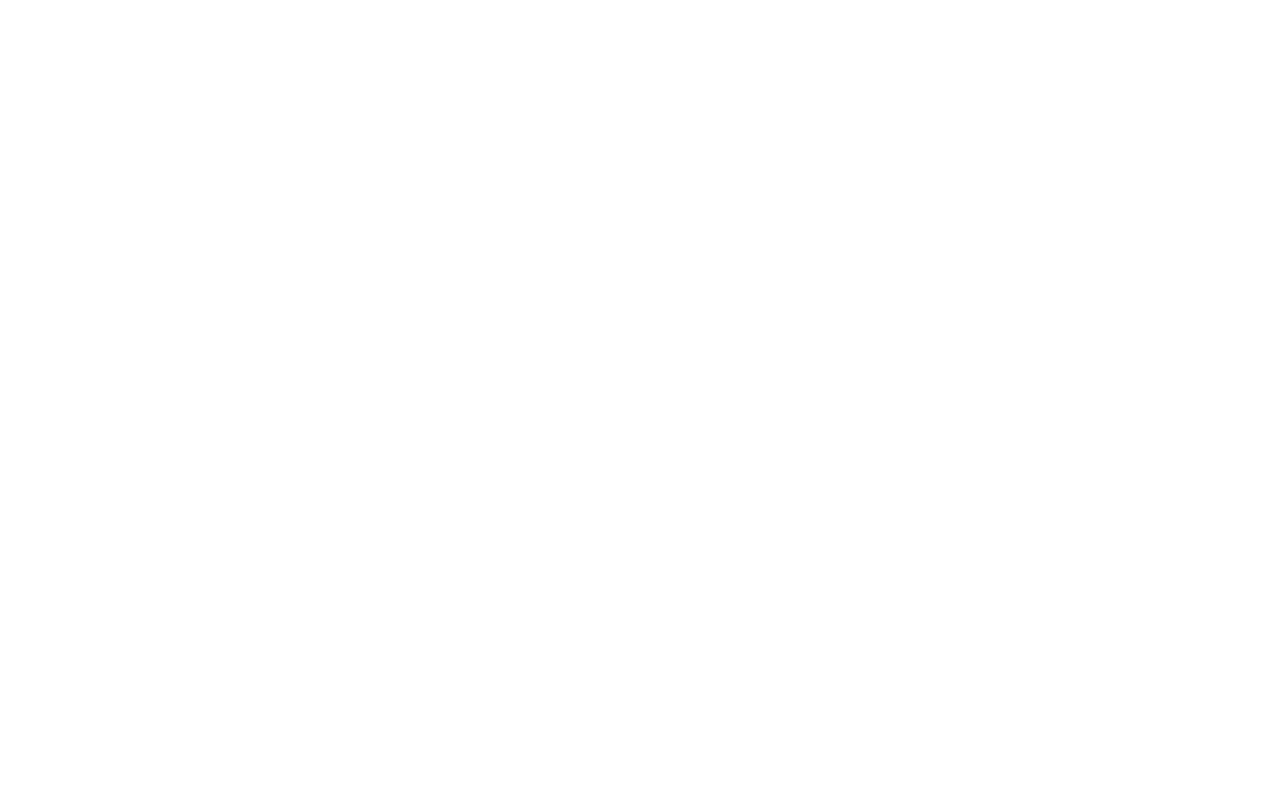
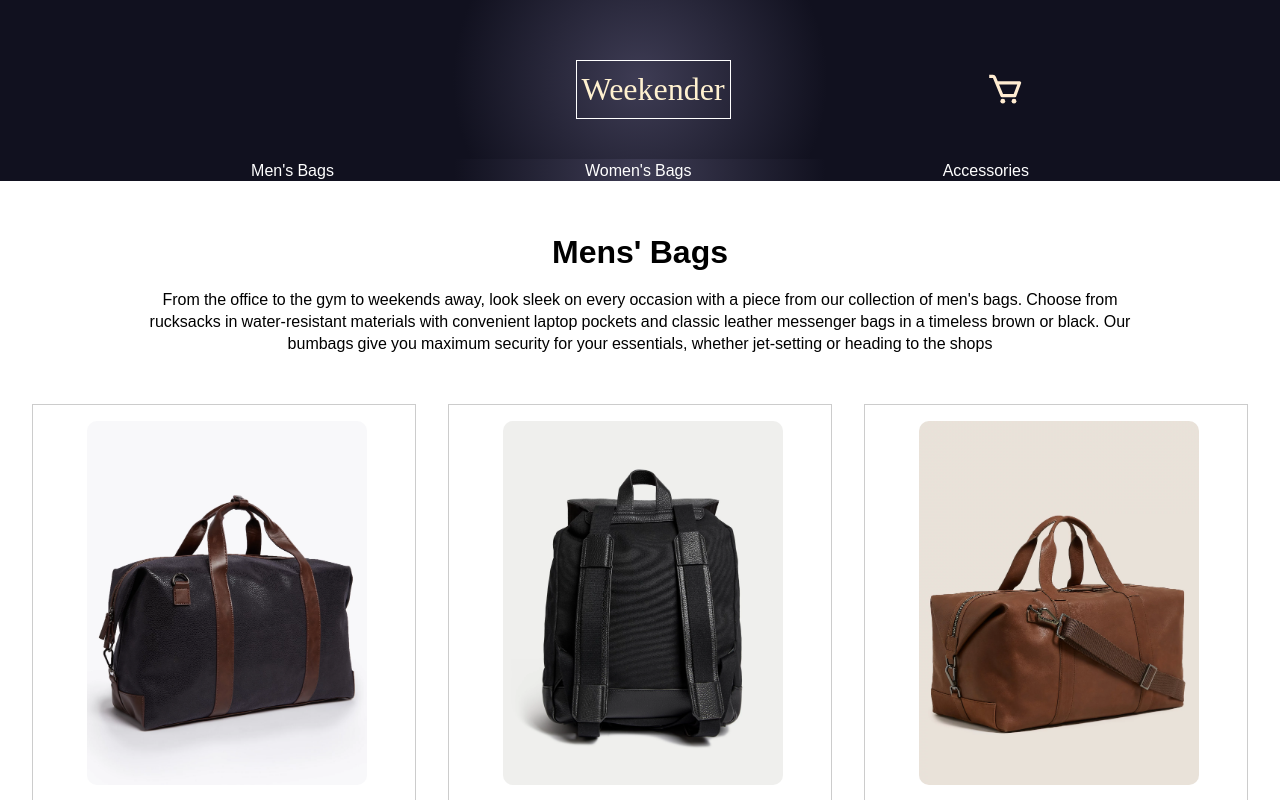
Before and after one commit to hammad42662/weekender-london, a React (Vite) app: page /menbags in a window 1280 px wide. Before the commit this address had no page. Shown: the top 800 px of the page. Built offline with nearby package versions, Linux system fonts and the light colour scheme; a web font is replaced by a local one.

Commit message:
Bug Fixes

```diff
--- a/src/App.jsx
+++ b/src/App.jsx
@@ -1,4 +1,9 @@
-import { Route, Routes } from "react-router-dom";
+import {
+  createBrowserRouter,
+  createRoutesFromElements,
+  Route,
+  RouterProvider,
+} from "react-router-dom";
 import Home from "./pages/Home";
 import MenBags from "./pages/MenBags";
 import WomenBags from "./pages/WomenBags";
@@ -7,18 +12,22 @@
 import Nav from "./components/header/Nav";
 import { CartProvider } from "./context/CartContext";
 import Footer from "./footer/Footer";
+const router = createBrowserRouter(
+  createRoutesFromElements(
+    <Route path="/" element={<Nav />}>
+      <Route index element={<Home />} />
+      <Route path="/menbags" element={<MenBags />} />
+      <Route path="/womenbags" element={<WomenBags />} />
+      <Route path="/accessories" element={<Accessories />} />
+      <Route path="*" element={<PageNotFound />} />
+    </Route>
+  )
+);
 function App() {
   return (
     <CartProvider>
       <div>
-        <Nav />
-        <Routes>
-          <Route index element={<Home />} />
-          <Route path="/menbags" element={<MenBags />} />
-          <Route path="/womenbags" element={<WomenBags />} />
-          <Route path="/accessories" element={<Accessories />} />
-          <Route path="*" element={<PageNotFound />} />
-        </Routes>
+        <RouterProvider router={router} />
         <Footer />
       </div>
     </CartProvider>
--- a/src/components/categories-section/Categories.jsx
+++ b/src/components/categories-section/Categories.jsx
@@ -18,6 +18,16 @@
     path: "../public/images/accessory.jpg",
   },
 ];
+const getCategoryLink = (categoryId) => {
+  switch (categoryId) {
+    case 11:
+      return "/menbags";
+    case 22:
+      return "/womenbags";
+    default:
+      return "/accessories";
+  }
+};
 function Categories() {
   return (
     <section className={styles.categoryCon}>
@@ -28,15 +38,7 @@
             <img src={category.path} alt="categories image" />
 
             <p>{category.names}</p>
-            <Link
-              to={
-                category.id === 11
-                  ? "/menbags"
-                  : category.id === 22
-                  ? "/womenbags"
-                  : "/accessories"
-              }
-            >
+            <Link to={getCategoryLink(category.id)}>
               <Button margin="10px 0px 0px 0px" color="#412234  ">
                 {category.id === 11
                   ? "Shop Men's Bags"
--- a/src/components/header/Nav.jsx
+++ b/src/components/header/Nav.jsx
@@ -1,12 +1,19 @@
 import PrimaryNav from "./PrimaryNav";
 import SecondaryNav from "./SecondaryNav";
 import styles from "./Nav.module.css";
+import { Outlet } from "react-router-dom";
 function Nav() {
   return (
-    <header className={styles.nav}>
-      <PrimaryNav />
-      <SecondaryNav />
-    </header>
+    <>
+      {" "}
+      <header className={styles.nav}>
+        <PrimaryNav />
+        <SecondaryNav />
+      </header>
+      <main>
+        <Outlet />
+      </main>
+    </>
   );
 }
 export default Nav;
--- a/src/components/header/PrimaryNav.jsx
+++ b/src/components/header/PrimaryNav.jsx
@@ -1,11 +1,11 @@
-import { NavLink } from "react-router-dom";
+import { NavLink, Outlet } from "react-router-dom";
 import styles from "./PrimaryNav.module.css";
 import Cart from "../cart/Cart";
 function PrimaryNav() {
   return (
     <nav className={styles.primaryNav}>
       <div className={styles.logoContainer}>
-        <NavLink to="/" as={NavLink} className={styles.logo}>
+        <NavLink to="/" className={styles.logo}>
           <span>Weekender </span>
         </NavLink>
       </div>
--- a/src/components/header/SecondaryNav.jsx
+++ b/src/components/header/SecondaryNav.jsx
@@ -5,17 +5,17 @@
     <nav className={styles.secondaryNav}>
       <ul>
         <li>
-          <NavLink to="/menbags" as={NavLink} className={styles.listItems}>
+          <NavLink to="/menbags" className={styles.listItems}>
             Men's Bags
           </NavLink>
         </li>
         <li>
-          <NavLink to="/womenbags" as={NavLink} className={styles.listItems}>
+          <NavLink to="/womenbags" className={styles.listItems}>
             Women's Bags
           </NavLink>
         </li>
         <li>
-          <NavLink to="/accessories" as={NavLink} className={styles.listItems}>
+          <NavLink to="/accessories" className={styles.listItems}>
             Accessories
           </NavLink>
         </li>
--- a/src/components/hero-section/HeroSection.jsx
+++ b/src/components/hero-section/HeroSection.jsx
@@ -5,7 +5,6 @@
   const navigate = useNavigate();
   function handleClick() {
     navigate("/menbags");
-    console.log("button clicked");
   }
   return (
     <main className={styles.hero}>
--- a/src/main.jsx
+++ b/src/main.jsx
@@ -1,14 +1,9 @@
 import React from "react";
 import ReactDOM from "react-dom/client";
 import App from "./App.jsx";
-import { BrowserRouter, Route, Routes } from "react-router-dom";
 
 ReactDOM.createRoot(document.getElementById("root")).render(
   <React.StrictMode>
-    <BrowserRouter>
-      <Routes>
-        <Route path="/" element={<App />} />
-      </Routes>
-    </BrowserRouter>
+    <App />
   </React.StrictMode>
 );
```
